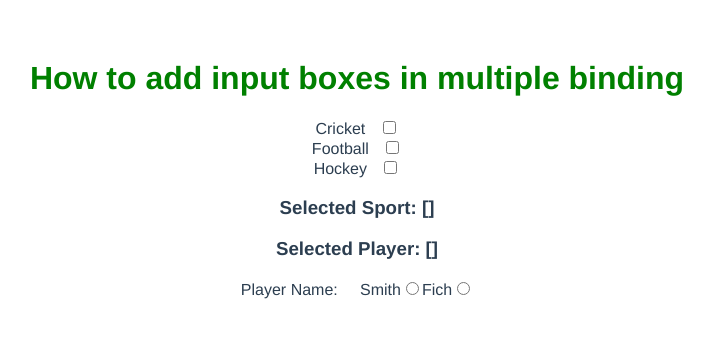
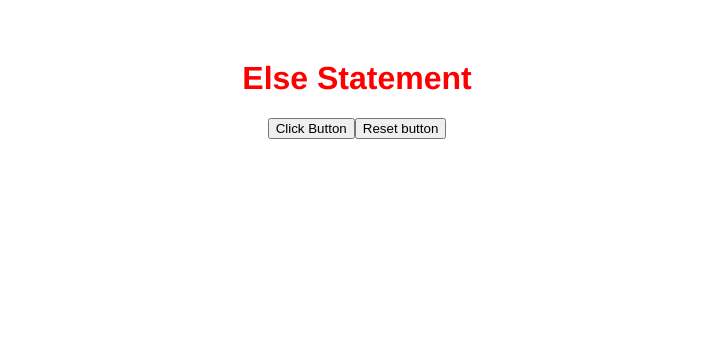
Before and after one commit to AlvaroBernabe/aba-vueTriyng1, a Vue app: page / in a window 1280 px wide. Shown: the top 338 px of the page, without its empty margins (283-996 px from the left). Built offline with nearby package versions, Linux system fonts and the light colour scheme.

Commit message:
feat: if-else

```diff
--- a/src/App.vue
+++ b/src/App.vue
@@ -3,14 +3,16 @@
   <HelloWorld msg="Welcome to Your firsty Vue.js App"/> -->
   <!-- <Homeone />
   <Pages /> -->
-  <inputBoxes />
+  <!-- <inputBoxes /> -->
+  <ifElse />
 </template>
 
 <script>
 // import HelloWorld from './components/HelloWorld.vue'
 // import Homeone from './components/Home-one.vue'
 // import Pages from './components/pages.vue'
-import inputBoxes from './components/inputboxes.vue';
+// import inputBoxes from './components/inputboxes.vue';
+import ifElse from './components/if-else.vue';
 
 export default {
   name: 'App',
@@ -18,7 +20,8 @@ export default {
     // HelloWorld,
     // Homeone,
     // Pages,
-    inputBoxes
+    // inputBoxes
+    ifElse
   }
 }
 </script>
--- /dev/null
+++ b/src/components/if-else.vue
@@ -0,0 +1,25 @@
+<template>
+    <h1 id="pages2" v-if="display">If Statement</h1>
+    <!-- <h1 id="pages3" v-if="show">If else Statement 2</h1> -->
+    <h1 id="pages3" v-else>Else Statement </h1>
+    <button v-on:click="display = true">Click Button</button>
+    <button v-on:click="display = !display">Reset button</button>
+
+</template>
+
+<script>
+export default {
+    name: "if-else",
+    data() {
+        return{
+            // display: true,
+            display: false,
+            // show: true,
+    }}
+}
+</script>
+<style>
+h1 {
+    color: red;
+}
+</style>
```
